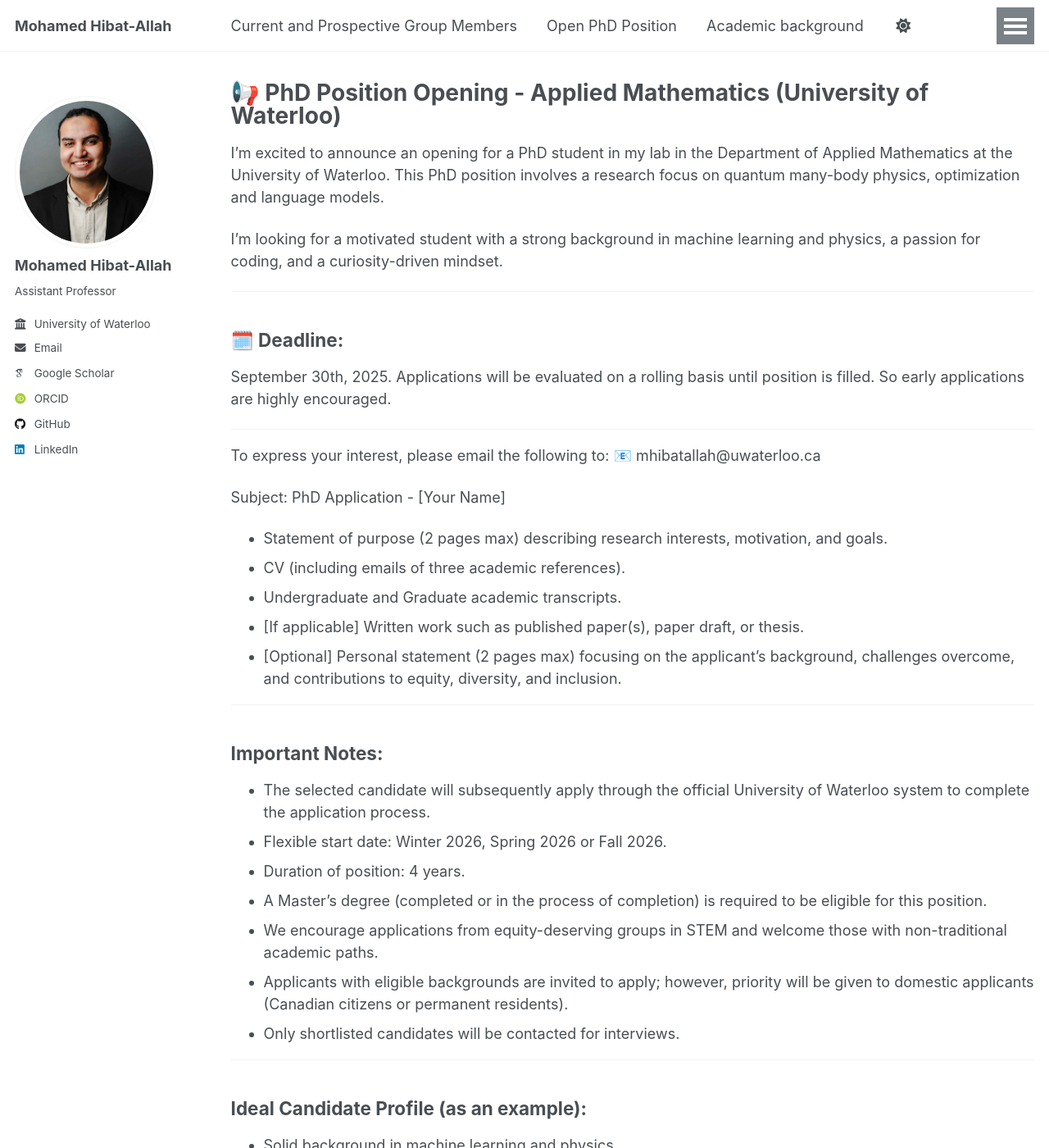
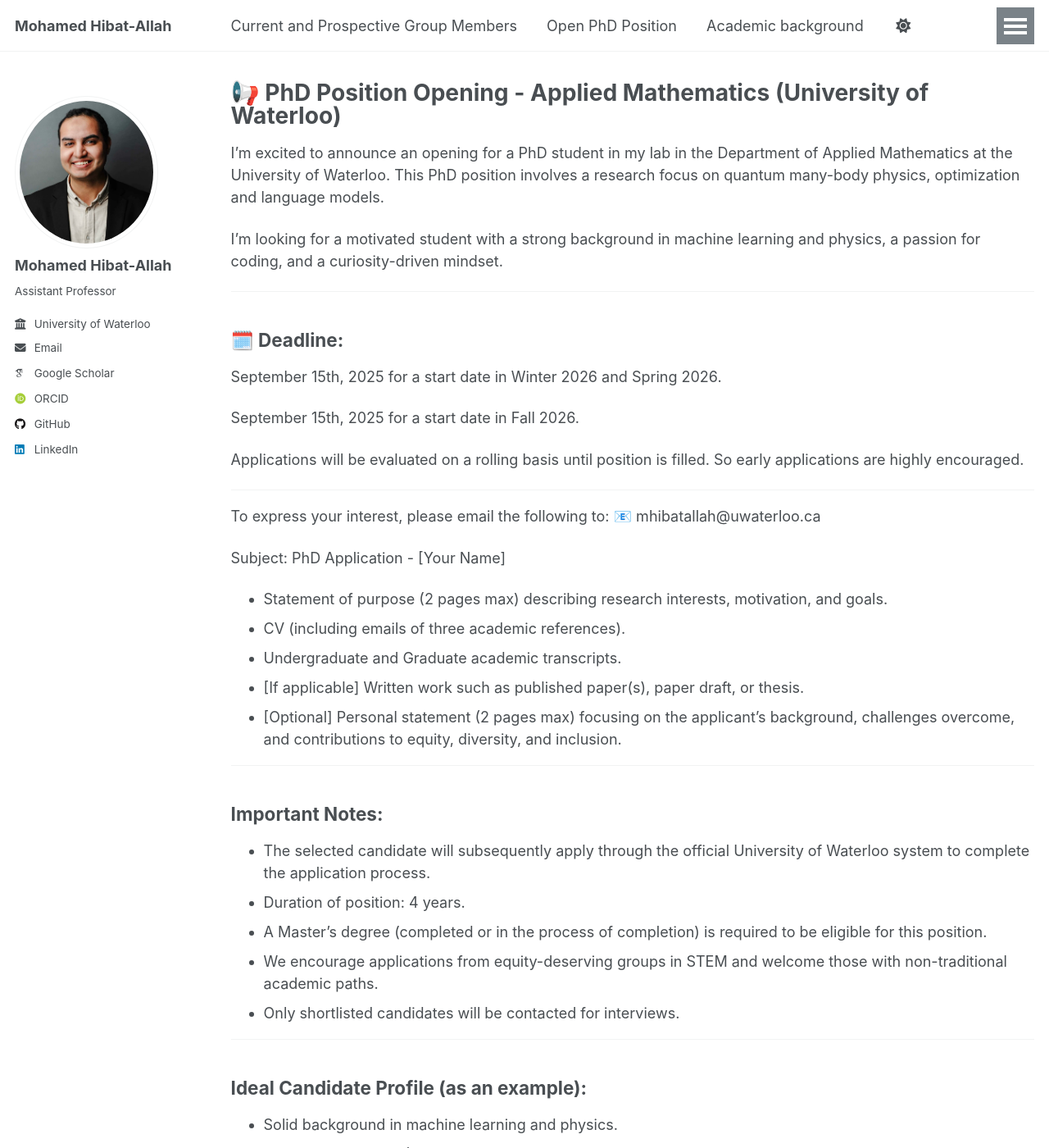
Before and after one commit to mhibatallah/mhibatallah.github.io, a Jekyll site: the page built from _pages/PhDPosition.md, in a window 1280 px wide and 1400 px high. Shown: the whole window at 82% size. Built offline with Jekyll 4.4.1, drawn with Linux system fonts in a browser that asks for light colours; some web fonts are replaced; a script that is not in the unit is left out; some of the changed text lies outside the part shown.

Commit message:
Update PhD position

```diff
--- a/_pages/PhDPosition.md
+++ b/_pages/PhDPosition.md
@@ -12,7 +12,11 @@ I’m looking for a motivated student with a strong background in machine learni
 
 ## 🗓️ Deadline:
 
-September 30th, 2025. Applications will be evaluated on a rolling basis until position is filled. So early applications are highly encouraged.
+September 15th, 2025 for a start date in Winter 2026 and Spring 2026.
+
+September 15th, 2025 for a start date in Fall 2026.
+
+Applications will be evaluated on a rolling basis until position is filled. So early applications are highly encouraged.
 
 ---
 
@@ -31,11 +35,9 @@ Subject: PhD Application - [Your Name]
 ## Important Notes:
 
 * The selected candidate will subsequently apply through the official University of Waterloo system to complete the application process.
-* Flexible start date: Winter 2026, Spring 2026 or Fall 2026.
 * Duration of position: 4 years.
 * A Master's degree (completed or in the process of completion) is required to be eligible for this position.
 * We encourage applications from equity-deserving groups in STEM and welcome those with non-traditional academic paths.
-* Applicants with eligible backgrounds are invited to apply; however, priority will be given to domestic applicants (Canadian citizens or permanent residents).
 * Only shortlisted candidates will be contacted for interviews.
 
 ---
```
Also changed, not shown: other parts of _pages/PhDPosition.md (+1 -1 lines).
